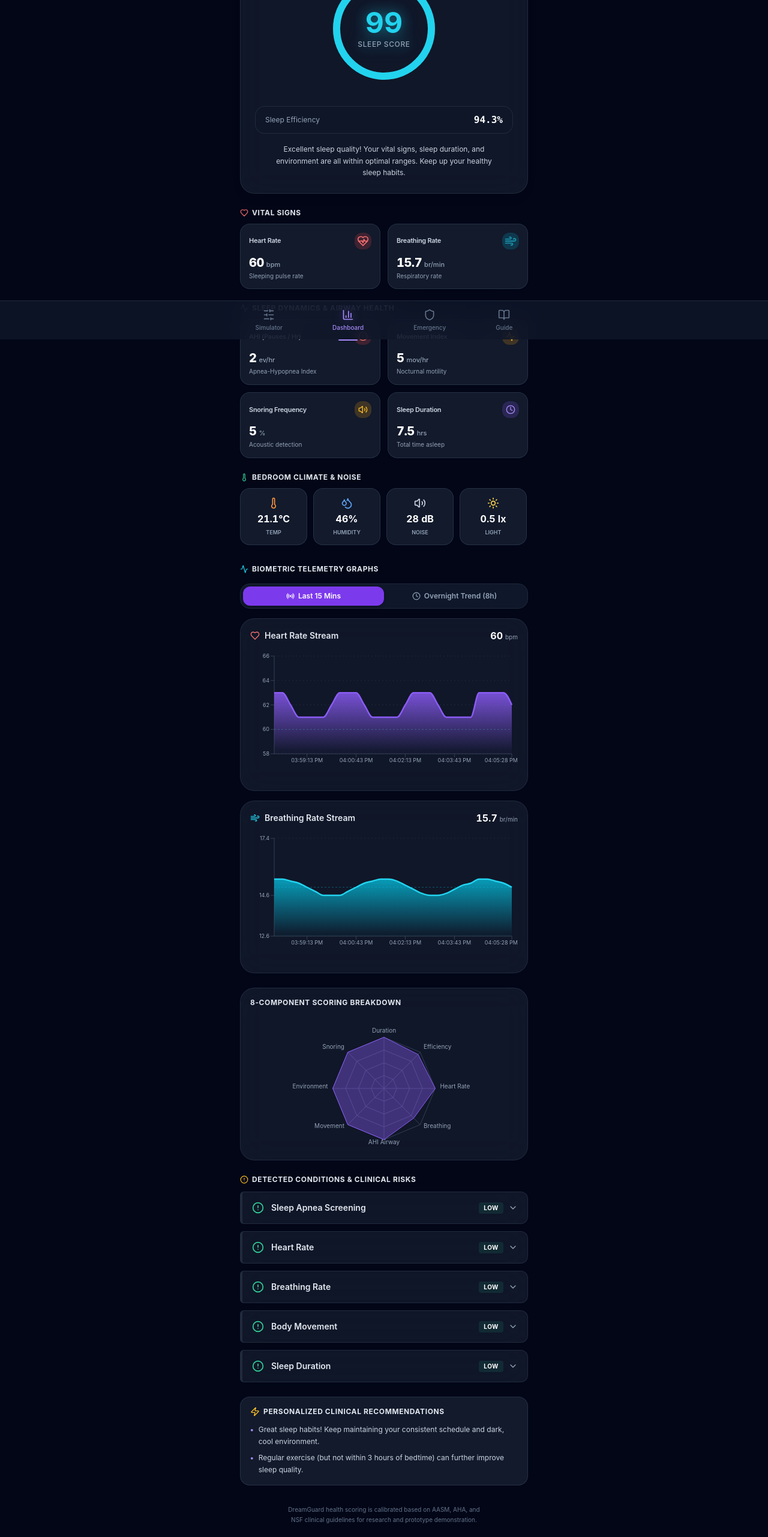
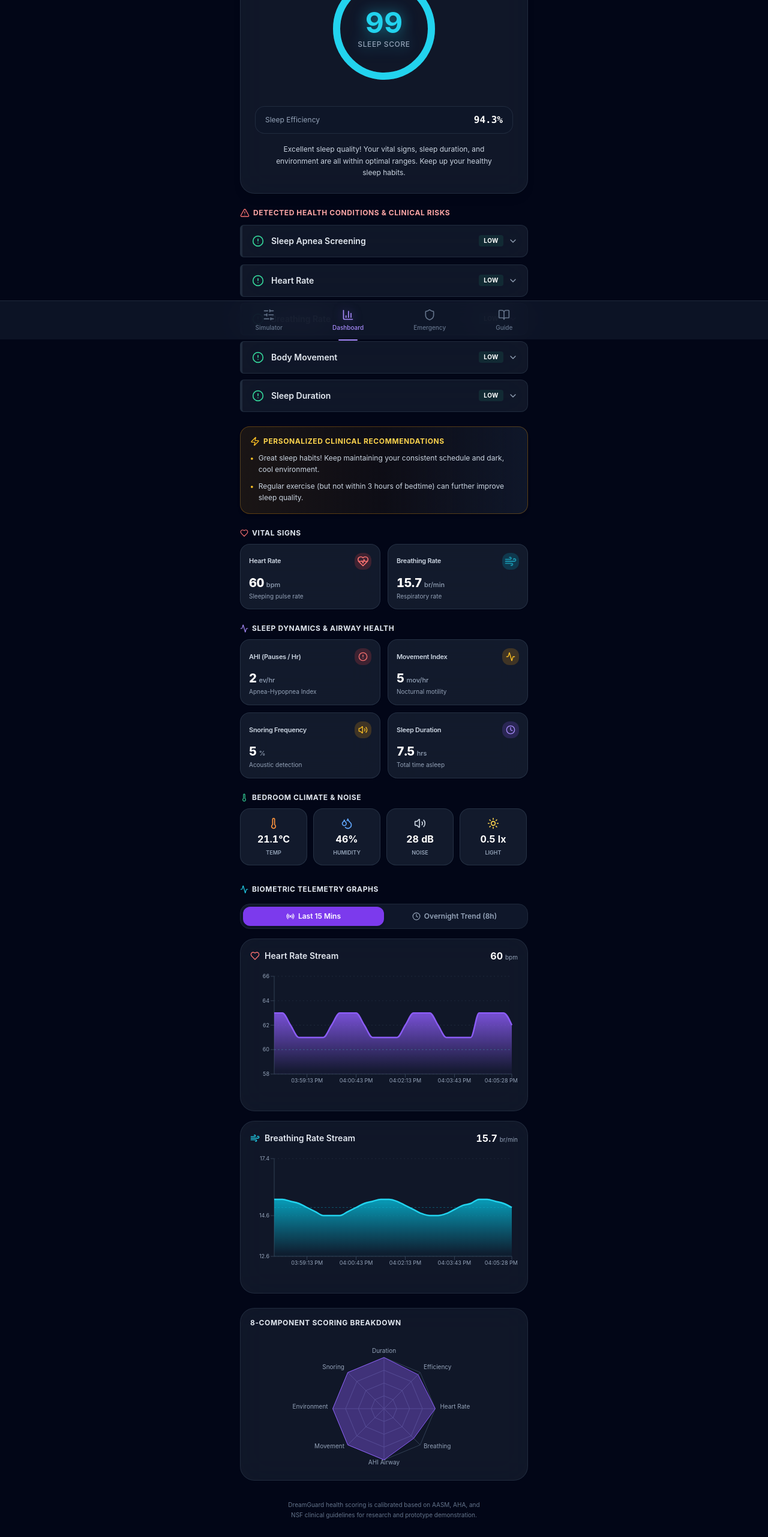
Before and after one commit to MonGZAZA/contactless-sleep-monitor-gui, a React (Vite) app: page /dashboard in a window 1280 px wide. Shown: the part 234-2797 px from the top of the page at 60% size. Built offline with nearby package versions, Linux system fonts and the light colour scheme.

Commit message:
Place Detected Conditions and Personalized Clinical Recommendations at the top of Dashboard

```diff
--- a/src/pages/Dashboard.jsx
+++ b/src/pages/Dashboard.jsx
@@ -32,6 +32,7 @@ import {
   AlertCircle,
   Sparkles,
   CheckCircle2,
+  AlertTriangle,
 } from 'lucide-react';
 
 function CustomLiveTooltip({ active, payload, label, unit, metricName }) {
@@ -124,6 +125,8 @@ export default function Dashboard() {
   const hrChartData = graphMode === 'live' ? liveHrData : sessionHrData;
   const brChartData = graphMode === 'live' ? liveBrData : sessionBrData;
 
+  const hasAbnormalConditions = analysis?.conditions && analysis.conditions.length > 0;
+
   return (
     <div className="space-y-6 animate-fade-in pb-12">
       {/* Page Header */}
@@ -147,6 +150,53 @@ export default function Dashboard() {
           {analysis?.overallAssessment}
         </p>
       </section>
+
+      {/* TOP SECTION: Detected Conditions & Clinical Risks (If anything is abnormal, shown right at the top!) */}
+      {hasAbnormalConditions ? (
+        <section className="space-y-3 animate-fade-in">
+          <h3 className="text-xs font-bold text-red-300 uppercase tracking-wider flex items-center gap-1.5">
+            <AlertTriangle className="w-4 h-4 text-red-400 animate-pulse" />
+            Detected Health Conditions & Clinical Risks
+          </h3>
+
+          <div className="space-y-2.5">
+            {analysis.conditions
+              .sort((a, b) => {
+                const riskOrder = { critical: 0, high: 1, moderate: 2, low: 3 };
+                return (riskOrder[a.risk] ?? 4) - (riskOrder[b.risk] ?? 4);
+              })
+              .map((condition) => (
+                <RiskAlert key={condition.id} condition={condition} />
+              ))}
+          </div>
+        </section>
+      ) : (
+        <div className="bg-emerald-500/10 border border-emerald-500/30 rounded-2xl p-3.5 flex items-center gap-3">
+          <CheckCircle2 className="w-5 h-5 text-emerald-400 shrink-0" />
+          <div>
+            <h4 className="text-xs font-bold text-emerald-300">All Metrics Within Healthy Ranges</h4>
+            <p className="text-[10px] text-slate-400">No sleep apnea, arrhythmia, or nocturnal anomalies detected.</p>
+          </div>
+        </div>
+      )}
+
+      {/* TOP SECTION: Personalized Clinical Recommendations & AI Guidance */}
+      {analysis?.tips && analysis.tips.length > 0 && (
+        <section className="bg-gradient-to-r from-amber-500/10 via-amber-500/5 to-slate-900 border border-amber-500/30 rounded-2xl p-4 space-y-2.5 shadow-md">
+          <h3 className="text-xs font-bold text-amber-300 uppercase tracking-wider flex items-center gap-1.5">
+            <Zap className="w-4 h-4 text-amber-400" />
+            Personalized Clinical Recommendations
+          </h3>
+          <ul className="space-y-2">
+            {analysis.tips.map((tip, idx) => (
+              <li key={idx} className="flex items-start gap-2 text-xs text-slate-300">
+                <span className="text-amber-400 font-bold mt-0.5">•</span>
+                <span className="leading-relaxed">{tip}</span>
+              </li>
+            ))}
+          </ul>
+        </section>
+      )}
 
       {/* Vital Signs Grid (Embedded animated heart and respiration pulse) */}
       <section>
@@ -216,7 +266,7 @@ export default function Dashboard() {
         </div>
       </section>
 
-      {/* Bedroom Climate & Environment (Moved Up to Core Monitoring) */}
+      {/* Bedroom Climate & Environment */}
       <section>
         <h3 className="text-xs font-bold text-slate-200 uppercase tracking-wider mb-2.5 flex items-center gap-1.5">
           <Thermometer className="w-3.5 h-3.5 text-emerald-400" />
@@ -402,53 +452,6 @@ export default function Dashboard() {
         </ResponsiveContainer>
       </section>
 
-      {/* Detected Conditions */}
-      <section className="space-y-3">
-        <h3 className="text-xs font-bold text-slate-200 uppercase tracking-wider flex items-center gap-1.5">
-          <AlertCircle className="w-3.5 h-3.5 text-amber-400" />
-          Detected Conditions & Clinical Risks
-        </h3>
-
-        {analysis?.conditions && analysis.conditions.length > 0 ? (
-          <div className="space-y-3">
-            {analysis.conditions
-              .sort((a, b) => {
-                const riskOrder = { critical: 0, high: 1, moderate: 2, low: 3 };
-                return (riskOrder[a.risk] ?? 4) - (riskOrder[b.risk] ?? 4);
-              })
-              .map((condition) => (
-                <RiskAlert key={condition.id} condition={condition} />
-              ))}
-          </div>
-        ) : (
-          <div className="bg-emerald-500/10 border border-emerald-500/30 rounded-2xl p-4 flex items-center gap-3">
-            <CheckCircle2 className="w-5 h-5 text-emerald-400 shrink-0" />
-            <div>
-              <h4 className="text-xs font-bold text-emerald-300">All Metrics Within Healthy Ranges</h4>
-              <p className="text-[11px] text-slate-400">No sleep apnea, arrhythmia, or nocturnal anomalies detected.</p>
-            </div>
-          </div>
-        )}
-      </section>
-
-      {/* Clinical Recommendations & AI Tips */}
-      {analysis?.tips && analysis.tips.length > 0 && (
-        <section className="bg-slate-800/60 border border-slate-700/60 rounded-2xl p-4 space-y-3">
-          <h3 className="text-xs font-bold text-slate-200 uppercase tracking-wider flex items-center gap-1.5">
-            <Zap className="w-4 h-4 text-amber-400" />
-            Personalized Clinical Recommendations
-          </h3>
-          <ul className="space-y-2">
-            {analysis.tips.map((tip, idx) => (
-              <li key={idx} className="flex items-start gap-2 text-xs text-slate-300">
-                <span className="text-violet-400 font-bold mt-0.5">•</span>
-                <span className="leading-relaxed">{tip}</span>
-              </li>
-            ))}
-          </ul>
-        </section>
-      )}
-
       {/* Clinical Disclaimer */}
       <div className="text-center pt-2">
         <p className="text-[10px] text-slate-500 max-w-xs mx-auto leading-relaxed">
```
